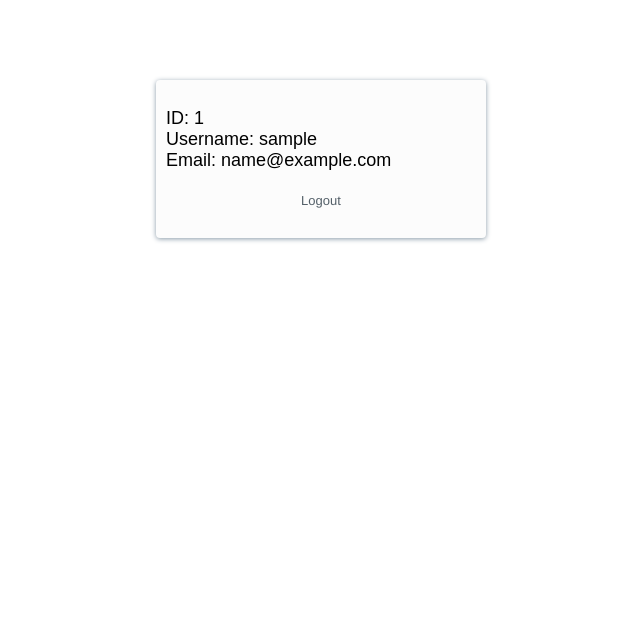
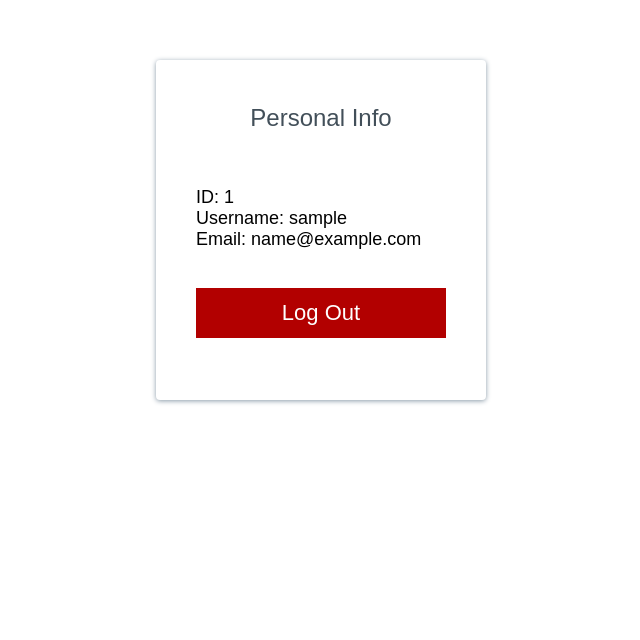
Before and after one commit to Vitchkovski/login, a PHP site: template views/userPersonalInfo.php in a window 1280 px wide. Shown: the top 640 px of the page, without its empty margins (319-959 px from the left). Run offline with PHP 8.4, Linux system fonts and the light colour scheme; the template is opened without the code that fills it: most values are stand-ins (such as "Sample title", 1, 10 or a date in 2020).

Commit message:
Log Out btn reworked

```diff
--- a/css/style.css
+++ b/css/style.css
@@ -86,6 +86,22 @@ label[for=error] {
 
 }
 
+a.log-out {
+
+
+    color: white;
+    background: #0996f8;
+    border: 0;
+    width: 250px;
+    font-weight: 500;
+    font-size: 22px;
+    text-align: center;
+    cursor: pointer;
+    margin-top: 20px;
+    margin-bottom: 20px;
+    height: 50px;
+}
+
 .vertical-form,
 .vertical-form-login{
     border-radius: 4px;
@@ -95,6 +111,15 @@ label[for=error] {
     background: white
 }
 
+.vertical-form-info{
+    border-radius: 4px;
+    box-shadow: 0 1px 5px #8a9ba8;
+    width: 330px;
+    height: 340px;
+    font-size: 18px;
+    background: white;
+    padding: 10px 40px 10px;
+}
 
 
 .vertical-form-bottom {
@@ -130,7 +155,8 @@ label[for=error] {
 .vertical-form input[type='number'] ,
 .vertical-form-login input[type='text'],
 .vertical-form-login  input[type='password'],
-.vertical-form-login  input[type='number'] {
+.vertical-form-login  input[type='number'],
+.vertical-form-info input[type='text']{
     background: #fcfcfc;
     border: 1px solid #e7e7e7;
     margin-top: 20px;
@@ -142,7 +168,8 @@ label[for=error] {
 }
 
 .vertical-form input[type='submit'],
-.vertical-form-login input[type='submit']{
+.vertical-form-login input[type='submit'],
+.vertical-form-info input[type='submit']{
     color: white;
     background: #0996f8;
     border: 0;
@@ -160,9 +187,19 @@ label[for=error] {
 background-color: #28cb75;
 }
 
+.vertical-form-info input[type='submit']{
+background-color: #b20000;
+}
+
 .vertical-form input:hover[type='submit'],
 {
     background-color: #0887df;
+    transition: background 0.1s
+}
+
+.vertical-form-info input:hover[type='submit']
+{
+    background-color: #99001a;
     transition: background 0.1s
 }
 
--- a/login/index.php
+++ b/login/index.php
@@ -84,7 +84,6 @@ else
         $userId = $_SESSION['userSessionId'];
         $userEmail = $_SESSION['userSessionEmail'];
         $userName = $_SESSION['userSessionName'];
-
         include("../views/userPersonalInfo.php");
     }
     else
--- a/views/userPersonalInfo.php
+++ b/views/userPersonalInfo.php
@@ -12,12 +12,13 @@
         <div class="header">
         </div>
         <div align="center">
-            <form class="vertical-form-bottom">
-                <p><input id="info" type="hidden" readonly><label for="info">ID: <?=$userId?><br>
+            <form class="vertical-form-info" action="../login/index.php?action=logout" method="post">
+                <h1>Personal Info</h1><br>
+                <p align = left><input id="info" type="hidden" readonly><label for="info">ID: <?=$userId?><br></label>
                 Username: <?=$userName?><br>
-                Email: <?=$userEmail?></label></p>
+                Email: <?=$userEmail?></p>
 
-                <p align="center"><a class="sign-in" href="../login?action=logout">Logout</a></p>
+                <input type="submit" value="Log Out"><br>
             </form>
         </div>
     </div>
```
